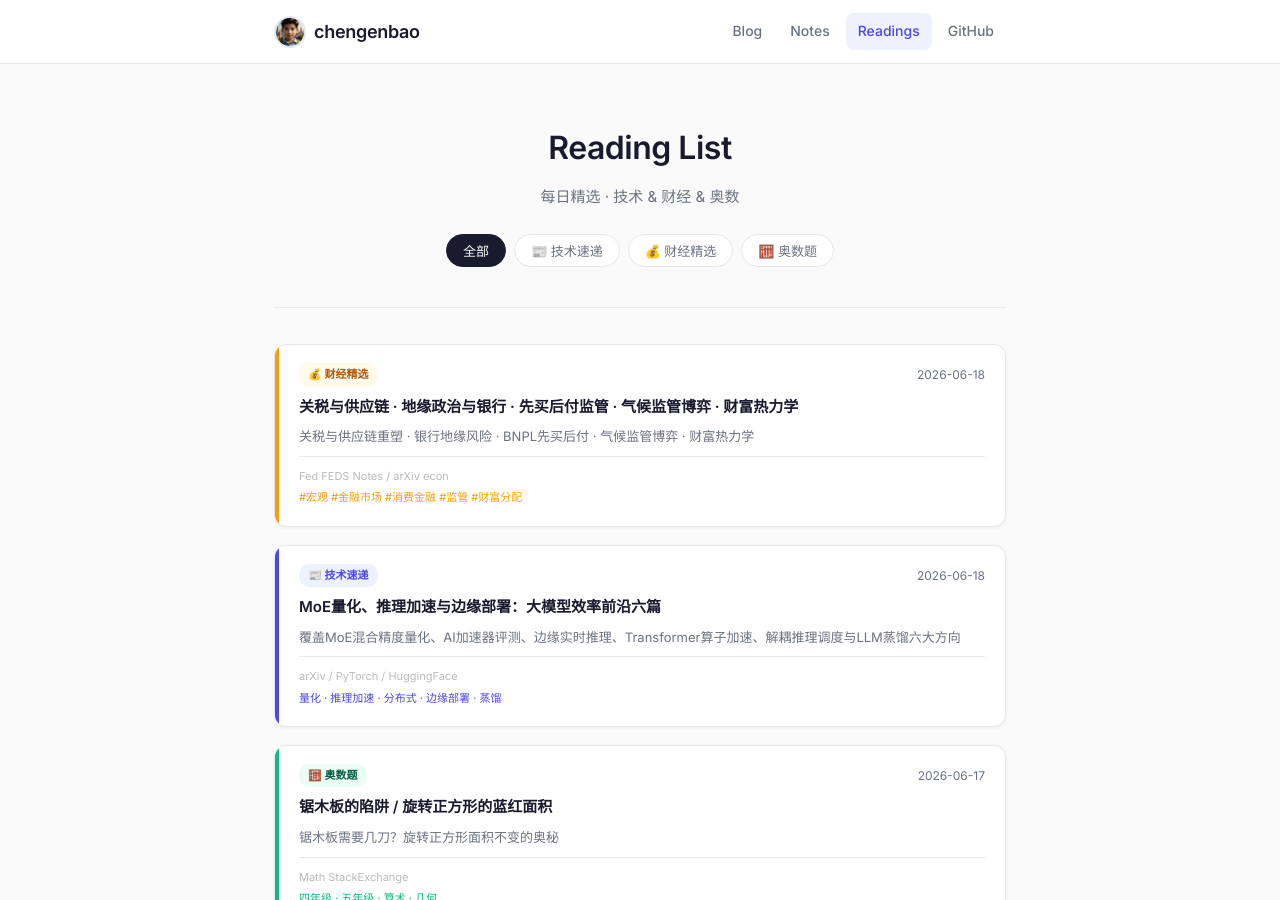
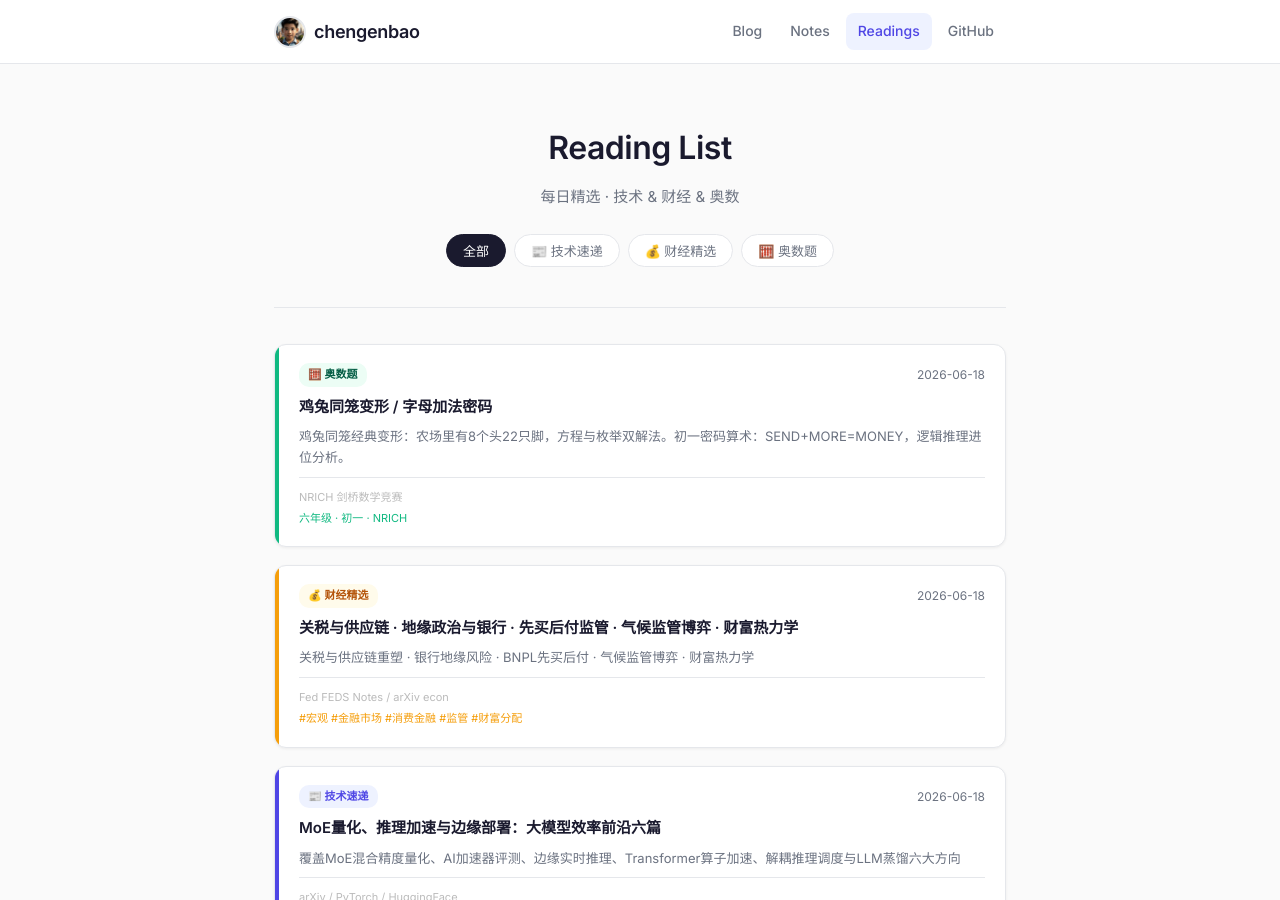
Before and after one commit to chengenbao/chengenbao.github.io, a Jekyll site: the page built from reading-list/index.md, in a window 1280 px wide and 900 px high. Built offline with Jekyll 4.4.1, drawn with Linux system fonts in a browser that asks for light colours.

Commit message:
add math card 2026-06-18

```diff
--- a/reading-list/index.md
+++ b/reading-list/index.md
@@ -18,6 +18,7 @@ permalink: /reading-list/
   </div>
 
   <div class="rl-grid">
+<a class="rl-card math" href="/reading-list/2026-06-18-math/"><div class="rl-accent"></div><div class="rl-body"><div class="rl-top"><span class="rl-badge math">🧮 奥数题</span><time>2026-06-18</time></div><h2>鸡兔同笼变形 / 字母加法密码</h2><p>鸡兔同笼经典变形：农场里有8个头22只脚，方程与枚举双解法。初一密码算术：SEND+MORE=MONEY，逻辑推理进位分析。</p><div class="rl-meta"><span class="rl-source">NRICH 剑桥数学竞赛</span><span class="rl-tags">六年级 · 初一 · NRICH</span></div></div></a>
 <a class="rl-card finance" href="/reading-list/2026-06-18-finance-daily/">
   <div class="rl-accent"></div>
   <div class="rl-body">
```
